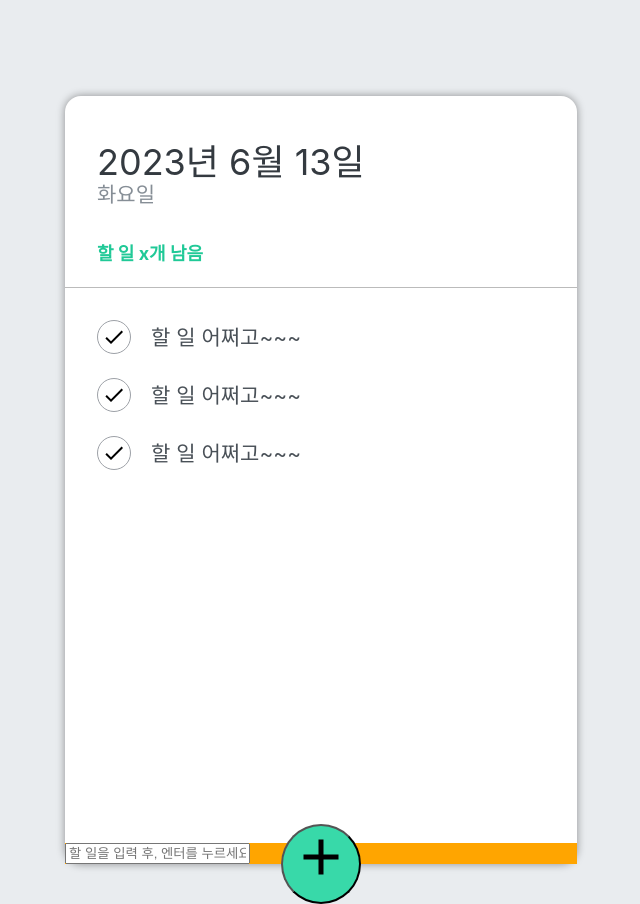
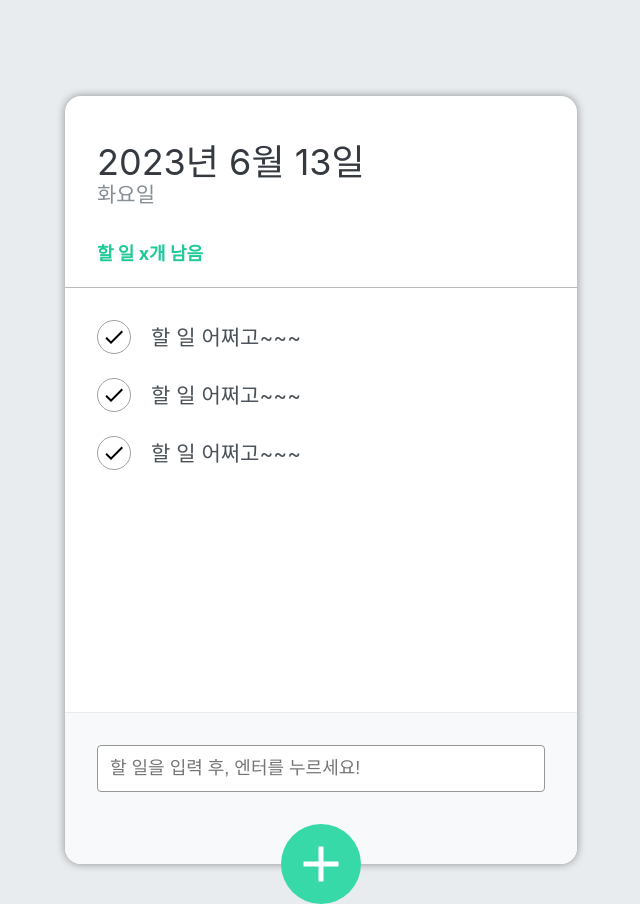
Before and after one commit to sdj799/react-todo-app202306, a React (Create React App) app: page / in a window 1280 px wide. Shown: the whole page, without its empty margins (319-959 px from the left). Built offline with nearby package versions, Linux system fonts and the light colour scheme.

Commit message:
# 4. scss 작성 완료

```diff
--- a/src/component/scss/TodoInput.scss
+++ b/src/component/scss/TodoInput.scss
@@ -1,11 +1,50 @@
 
 .form-wrapper {
-    background: orange;
+    width: 100%;
+    position: absolute;
+    left: 0;
+    bottom: 0;
 
+    .insert-form {
+        background: #f8f9fa;
+        padding: 32px 32px 72px;
+        border-bottom-left-radius: 16px;
+        border-bottom-right-radius: 16px;
+        border-top: 1px solid #e9ecef;
+
+        input {
+            padding: 12px;
+            border-radius: 4px;
+            border: 1px solid #94989b;
+            width: 100%;
+            outline: none;
+            font-size: 18px;
+            box-sizing: border-box;
+        }
+    }
 }
 
 .insert-btn {
     background: #38d9a9;
+
+    &:hover {
+        background: #63e6be;
+    }
+    &:active {
+        background: #20c997;
+    }
+
+    &.open {
+        background: #ff6b6b;
+
+        &:hover {
+            background: #ff8787;
+        }
+        &:active {
+            background: #fa5252;
+        }
+        transform: translate(-50%, 50%) rotate(45deg);
+    }
 
     z-index: 5;
     cursor: pointer;
@@ -18,4 +57,12 @@
     left: 50%;
     bottom: 0;
     transform: translate(-50%, 50%);
+
+    color: white;
+    border: none;
+    outline: none;
+    display: flex;
+    justify-content: center;
+    align-items: center;
+    transition: 0.125s ease-in;
 }
```
